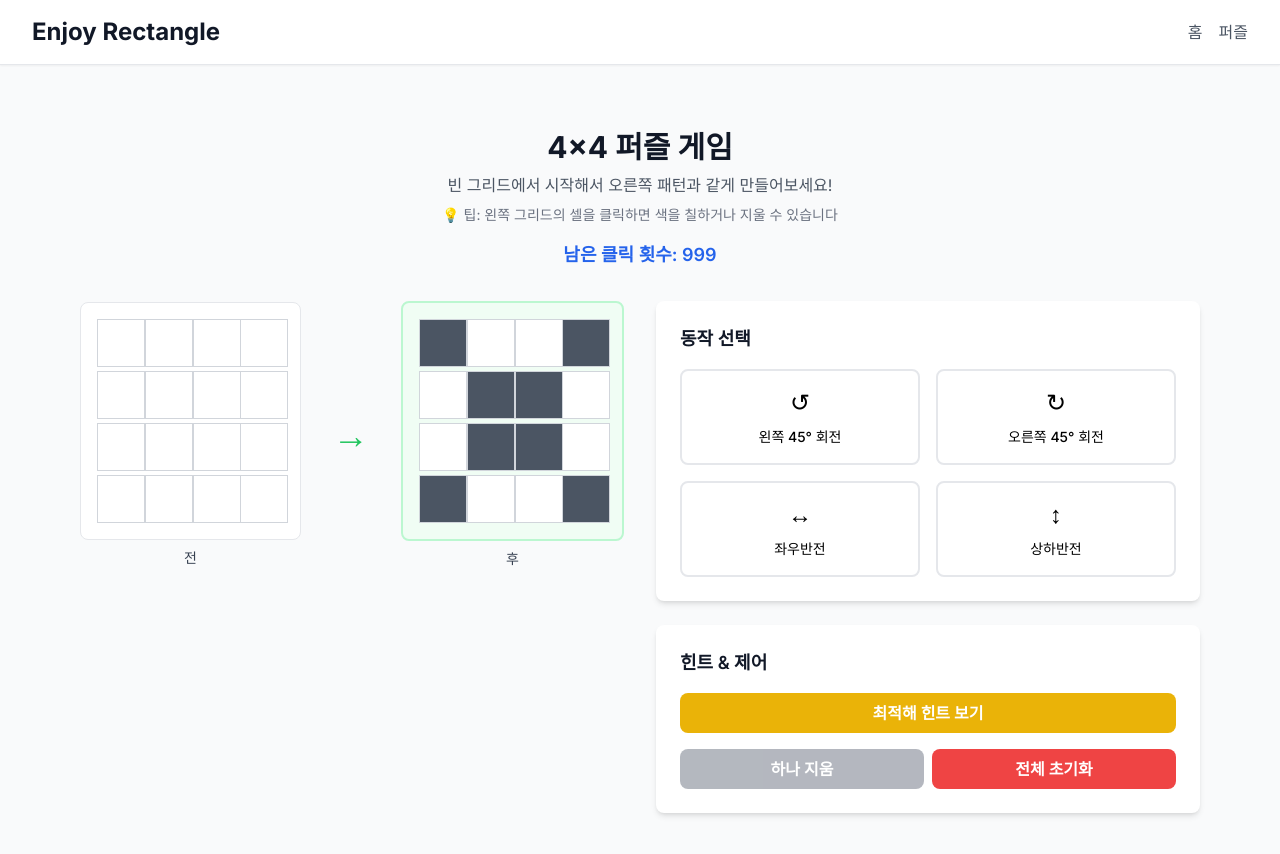
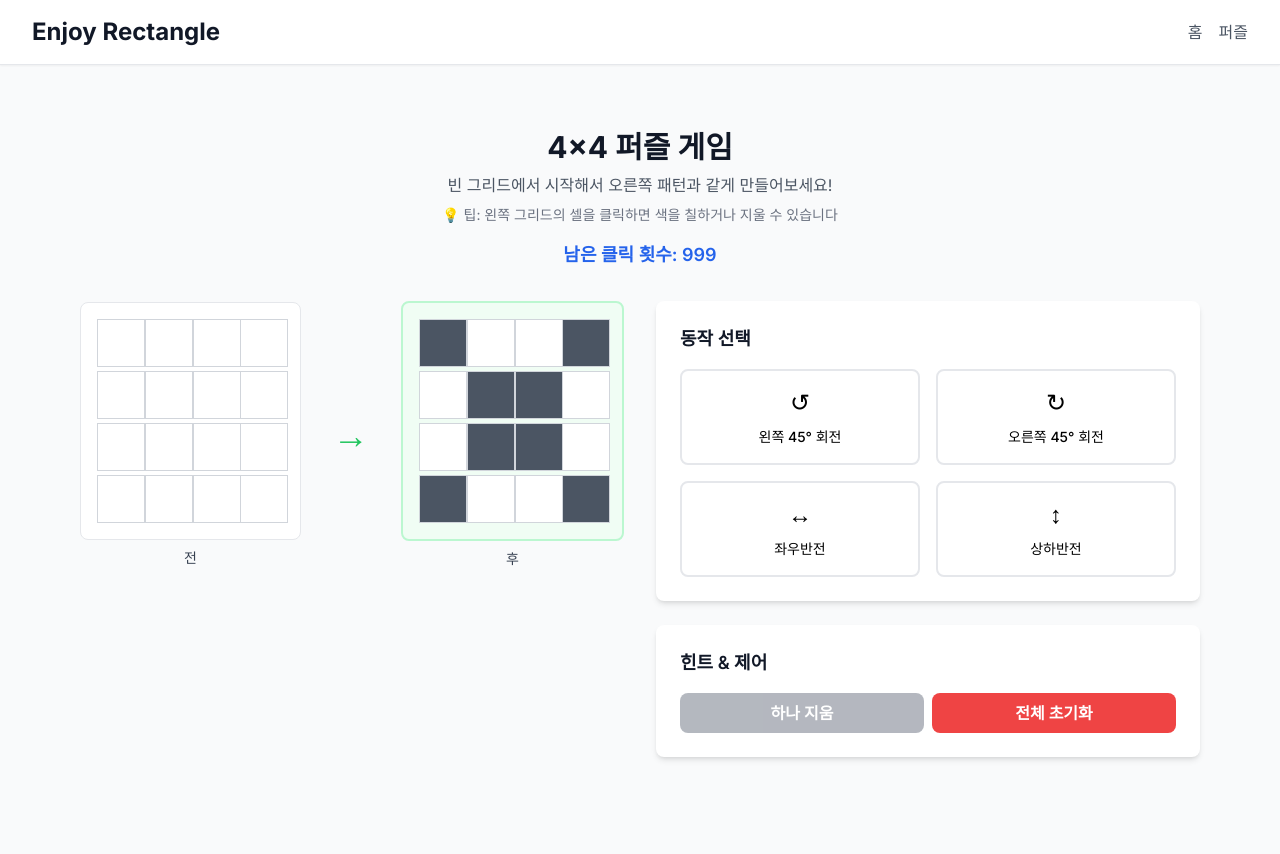
Before and after one commit to DDooTTaa/enjoy-rectangle, a Next.js app: page /puzzle in a window 1280 px wide. Shown: the top 854 px of the page. Built offline with nearby package versions, Linux system fonts and the light colour scheme.

Commit message:
최적해 힌트 제거

```diff
--- a/app/puzzle/page.tsx
+++ b/app/puzzle/page.tsx
@@ -260,12 +260,6 @@ export default function PuzzlePage() {
               </h3>
 
               <div className="space-y-4">
-                <button
-                  onClick={toggleHint}
-                  className="w-full bg-yellow-500 hover:bg-yellow-600 text-white font-semibold py-2 px-4 rounded-lg transition-colors"
-                >
-                  {showHint ? '힌트 숨기기' : '최적해 힌트 보기'}
-                </button>
 
                 {showHint && optimalSolution.length > 0 && (
                   <div className="bg-yellow-50 p-4 rounded-lg border border-yellow-200">
```
